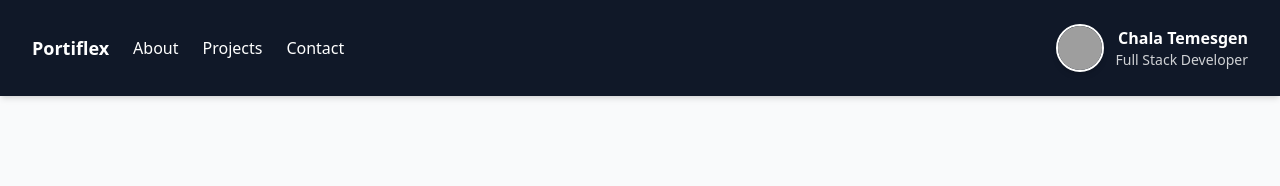
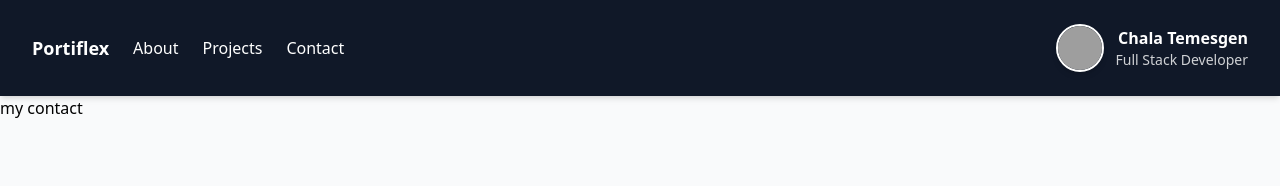
Before and after one commit to Chala751/Portiflex, a React (Vite) app in the folder client/: page /contact in a window 1280 px wide. Shown: the top 186 px of the page. Built offline with nearby package versions, Linux system fonts and the light colour scheme; grey boxes are pictures that could not be loaded.

Commit message:
pages routed success

```diff
--- a/client/src/App.jsx
+++ b/client/src/App.jsx
@@ -3,6 +3,9 @@ import { Routes, Route } from "react-router-dom";
 import Navbar from "./components/Navbar";
 import Footer from "./components/Footer";
 import Home from "./pages/Home";
+import About from "./pages/About";
+import Project from "./pages/Project";
+import Contact from "./pages/Contact";
 
 
 function App() {
@@ -16,6 +19,9 @@ function App() {
           <main className="flex-grow">
             <Routes>
               <Route path="/" element={<Home />} />
+              <Route path="/about" element={<About/>} />
+              <Route path="/projects" element={<Project/>} />
+              <Route path="/contact" element={<Contact/>} />
             </Routes>
           </main>
           <Footer />
```
